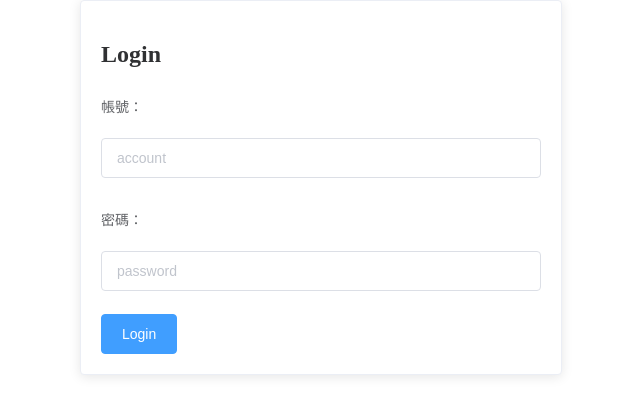
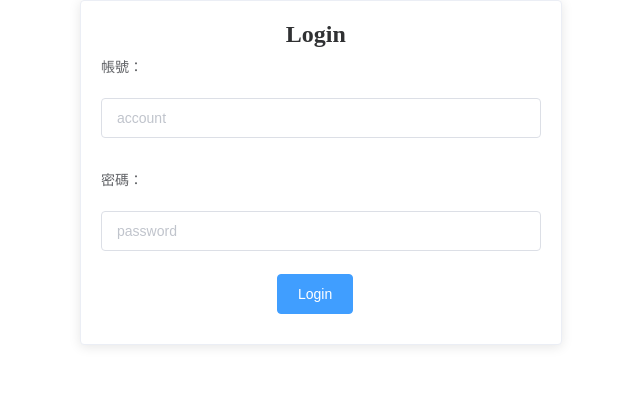
Before and after one commit to 0pcn/CommoditySystemBack, a Vue app in the folder back/: page / in a window 1280 px wide. Shown: the top 416 px of the page, without its empty margins (319-959 px from the left). Built offline with nearby package versions, Linux system fonts and the light colour scheme.

Commit message:
＃重疊調整

```diff
--- a/back/src/components/Home.vue
+++ b/back/src/components/Home.vue
@@ -78,7 +78,7 @@
 
   .el-breadcrumb {
     position: absolute;
-    top: 85px;
+    top: 20px;
   }
 
   .el-main {
--- a/back/src/components/Login.vue
+++ b/back/src/components/Login.vue
@@ -3,14 +3,14 @@
     <el-card class="box-card" shadow="always">
       <h2>Login</h2>
       <el-form label-position="top">
-        <div class="form">
-          <el-form-item label="帳號：" class="formlabel">
+            <div>
+              <el-form-item label="帳號：">
                 <el-input type="text"
                           id="account"
                           placeholder="account"
                           v-model="user.account"></el-input>
               </el-form-item>
-          <el-form-item label="密碼：" class="formlabel">
+              <el-form-item label="密碼：">
                 <el-input type="password"
                       id="password"
                       placeholder="password"
@@ -19,7 +19,7 @@
           </el-form-item>
         </div>
       </el-form>
-      <div>
+      <div class="loginbtn">
         <el-button type="primary"
                    @click="login">Login</el-button>
       </div>
@@ -40,7 +40,13 @@ export default {
   },
   methods: {
     login () {
+      if ( this.user.account === '' && this.user.password === '') {
+        alert('帳號或密碼錯誤')
+      }
+      else {
+      	alert('登入成功')
 	      this.$router.push('/Home')
+      }
     }
   }
 }
@@ -52,11 +58,10 @@ export default {
   width: 480px;
   margin: 0px auto;
 }
-.form {
-  display: flex;
-  flex-direction: column;
+h2 {
+  margin: 0px 42%;
 }
-.formlabel {
-
+.loginbtn {
+  margin: 10px 40%;
 }
 </style>
```
Lines whose indentation alone changed are shown as unchanged.
